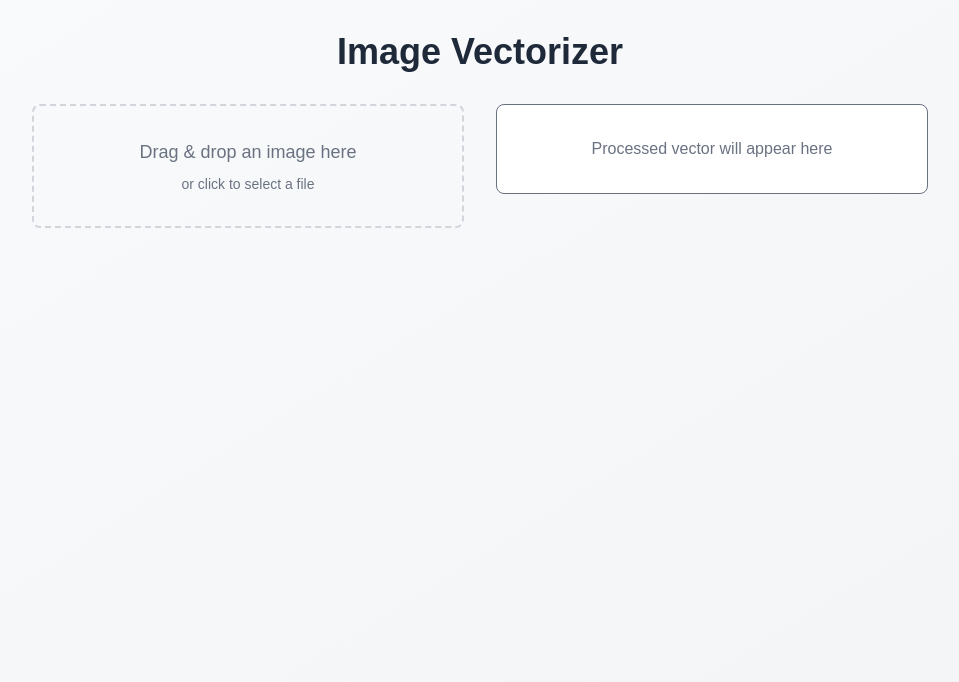
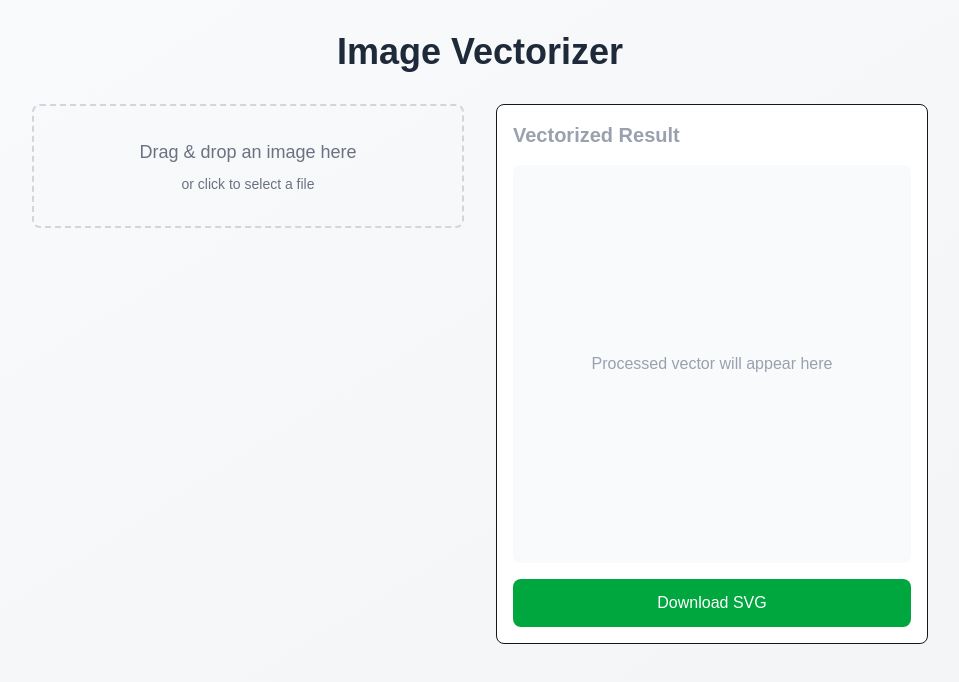
Before and after one commit to Sim-newrelic/Vector-app, a Next.js app: page / in a window 1280 px wide. Shown: the top 682 px of the page, without its empty margins (160-1119 px from the left). Built offline with nearby package versions, Linux system fonts and the light colour scheme.

Commit message:
Enhance: Center and scale SVG result in UI, add loading state during processing for better UX.

```diff
--- a/src/app/page.tsx
+++ b/src/app/page.tsx
@@ -3,6 +3,14 @@
 import { useState } from 'react';
 import { useDropzone } from 'react-dropzone';
 import { processImage } from './actions';
+
+function injectSvgAttributes(svg: string) {
+  // Add width, height, and preserveAspectRatio to the <svg> tag
+  return svg.replace(
+    /<svg([^>]*)>/,
+    '<svg$1 width="100%" height="100%" preserveAspectRatio="xMidYMid meet">'
+  );
+}
 
 export default function Home() {
   const [file, setFile] = useState<File | null>(null);
@@ -32,6 +40,7 @@ export default function Home() {
     if (!file) return;
 
     setIsProcessing(true);
+    setSvgResult(null);
     try {
       const formData = new FormData();
       formData.append('file', file);
@@ -102,25 +111,31 @@ export default function Home() {
           </div>
 
           <div className="space-y-4">
-            {svgResult ? (
             <div className="border rounded-lg p-4 bg-white">
-                <h2 className="text-xl font-semibold mb-4">Vectorized Result</h2>
-                <div className="aspect-square bg-gray-50 rounded-lg mb-4 overflow-hidden">
-                  <div dangerouslySetInnerHTML={{ __html: svgResult }} />
+              <h2 className="text-xl font-semibold mb-4 text-gray-400">
+                Vectorized Result
+              </h2>
+              <div className="aspect-square bg-gray-50 rounded-lg mb-4 overflow-hidden flex items-center justify-center" style={{ minHeight: 320 }}>
+                {isProcessing ? (
+                  <div className="text-gray-400 animate-pulse">Processing...</div>
+                ) : svgResult ? (
+                  <div
+                    className="w-full h-full flex items-center justify-center"
+                    style={{ minHeight: 320 }}
+                    dangerouslySetInnerHTML={{ __html: injectSvgAttributes(svgResult) }}
+                  />
+                ) : (
+                  <div className="text-gray-400">Processed vector will appear here</div>
+                )}
               </div>
               <button
                 onClick={handleDownload}
-                  className="w-full py-3 px-4 bg-green-600 text-white rounded-lg hover:bg-green-700
-                    transition-colors"
+                className="w-full py-3 px-4 bg-green-600 text-white rounded-lg hover:bg-green-700 transition-colors"
+                disabled={!svgResult || isProcessing}
               >
                 Download SVG
               </button>
             </div>
-            ) : (
-              <div className="border rounded-lg p-8 text-center text-gray-500 bg-white">
-                <p>Processed vector will appear here</p>
-              </div>
-            )}
           </div>
         </div>
       </div>
```
Lines whose indentation alone changed are shown as unchanged.
